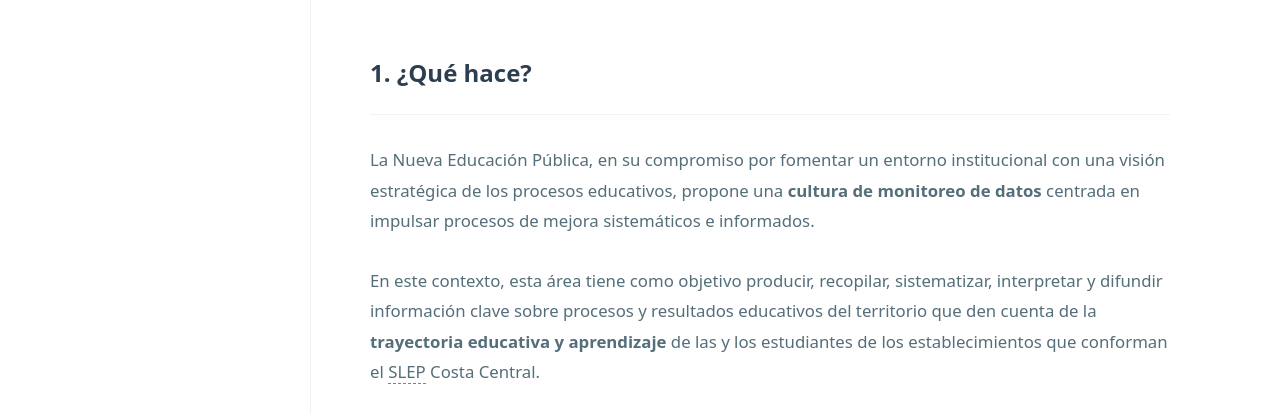
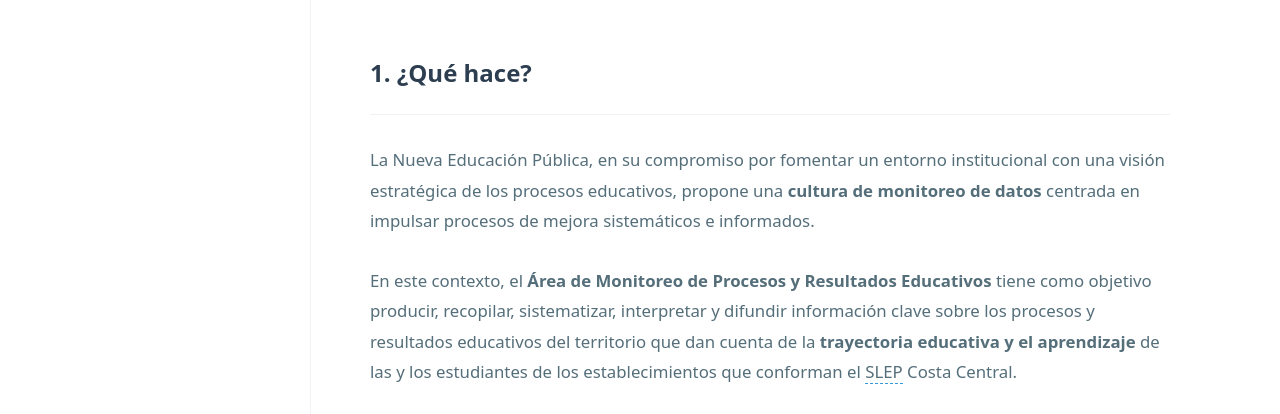
Before and after one commit to tomgc/slep_monitoreo, a plain HTML site: page index.html in a window 1280 px wide. Shown: the part 308-722 px from the top of the page. Drawn offline with Linux system fonts and the light colour scheme.

Commit message:
Update text in index.html for clarity and accuracy

```diff
--- a/index.html
+++ b/index.html
@@ -110,7 +110,7 @@
                     La Nueva Educación Pública, en su compromiso por fomentar un entorno institucional con una visión estratégica de los procesos educativos, propone una <strong>cultura de monitoreo de datos</strong> centrada en impulsar procesos de mejora sistemáticos e informados.
                 </p>
                 <p>
-                    En este contexto, esta área tiene como objetivo producir, recopilar, sistematizar, interpretar y difundir información clave sobre procesos y resultados educativos del territorio que den cuenta de la <strong>trayectoria educativa y aprendizaje</strong> de las y los estudiantes de los establecimientos que conforman el <span class="glossary-term" title="Servicio Local de Educación Pública">SLEP</span> Costa Central.
+                    En este contexto, el <strong>Área de Monitoreo de Procesos y Resultados Educativos</strong> tiene como objetivo producir, recopilar, sistematizar, interpretar y difundir información clave sobre los procesos y resultados educativos del territorio que dan cuenta de la <strong>trayectoria educativa y el aprendizaje</strong> de las y los estudiantes de los establecimientos que conforman el <span class="glossary-term" title="Servicio Local de Educación Pública">SLEP</span> Costa Central.
                 </p>
                 <p>
                     El Área de Monitoreo busca transformar la información en conocimiento que permita, tanto a las comunidades educativas como al nivel central del Servicio Local, entender mejor su realidad, visibilizar sus logros, detectar a tiempo sus desafíos y alimentar la toma de decisiones informadas.
```
